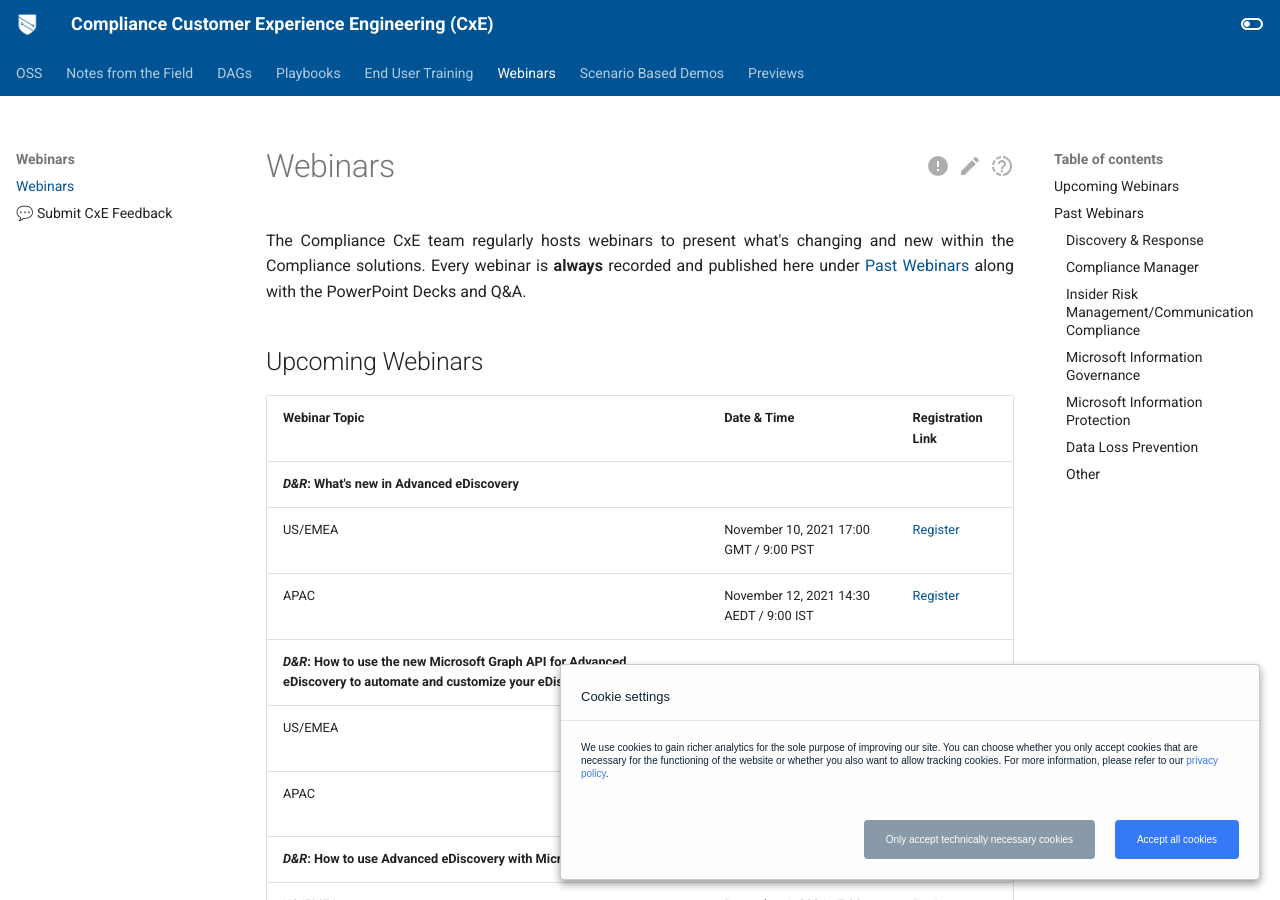
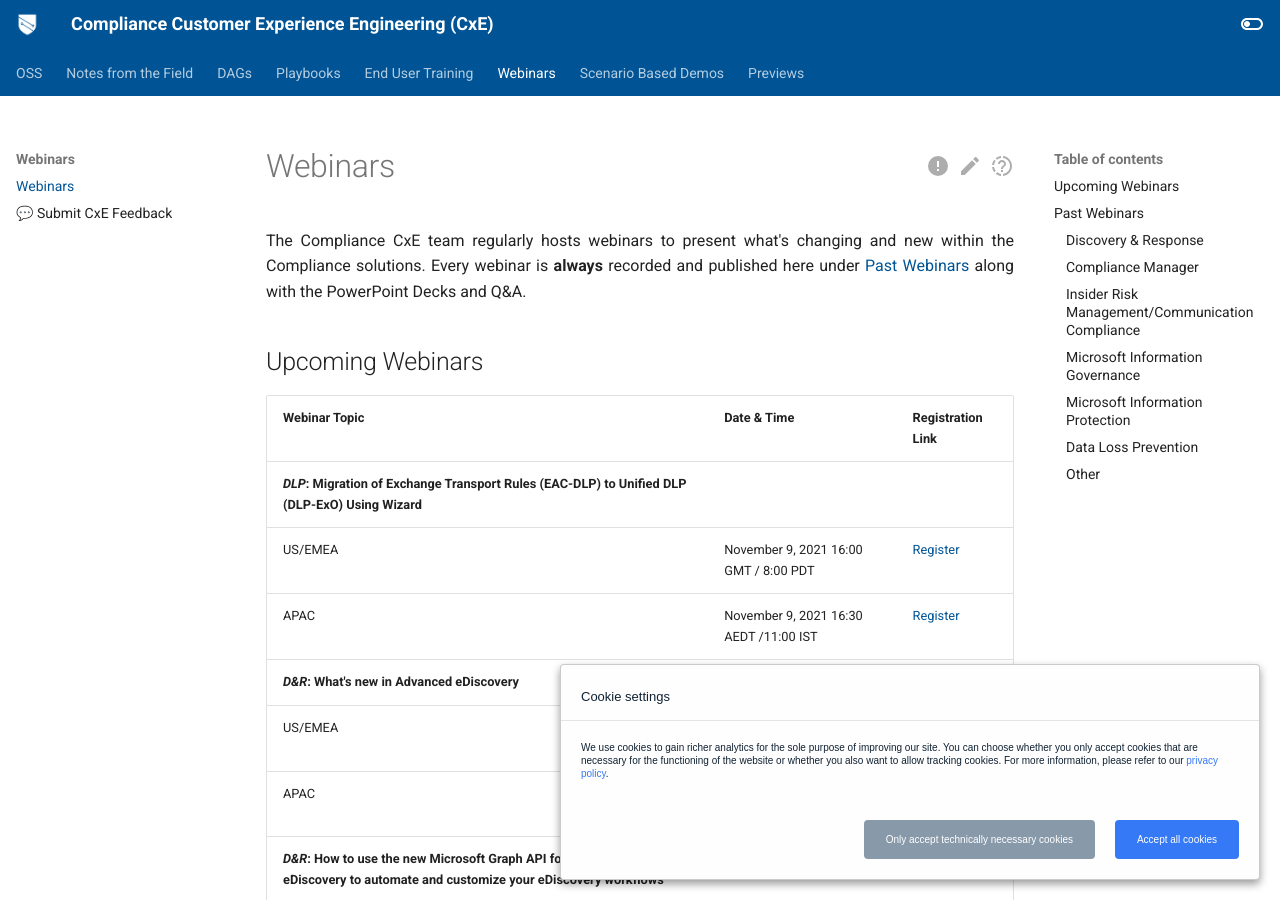
Before and after one commit to microsoft/ComplianceCxE, an MkDocs documentation site: the page built from docs/webinars.md, in a window 1280 px wide and 900 px high. Built offline with MkDocs 1.6.1 and Material for MkDocs 9.7.7, drawn with Linux system fonts in a browser that asks for light colours; comment, search, counter and statistics services are not loaded.

Commit message:
add dlp webinar

```diff
--- a/docs/webinars.md
+++ b/docs/webinars.md
@@ -12,6 +12,9 @@
 
 | Webinar Topic | Date & Time | Registration Link |
 | --- | --- | --- |
+|***DLP*: Migration of Exchange Transport Rules (EAC-DLP) to Unified DLP (DLP-ExO) Using Wizard** |  |
+| US/EMEA  | November 9, 2021    16:00 GMT / 8:00 PDT | [Register](https://mipc.eventbuilder.com/event/51845) |
+| APAC  | November 9, 2021    16:30 AEDT /11:00 IST | [Register](https://mipc.eventbuilder.com/event/51844) |
 |***D&R*: What's new in Advanced eDiscovery** |  |
 | US/EMEA  | November 10, 2021    17:00 GMT / 9:00 PST | [Register](https://mipc.eventbuilder.com/event/51035) |
 | APAC  | November 12, 2021    14:30 AEDT / 9:00 IST | [Register](https://mipc.eventbuilder.com/event/51031) |
```
